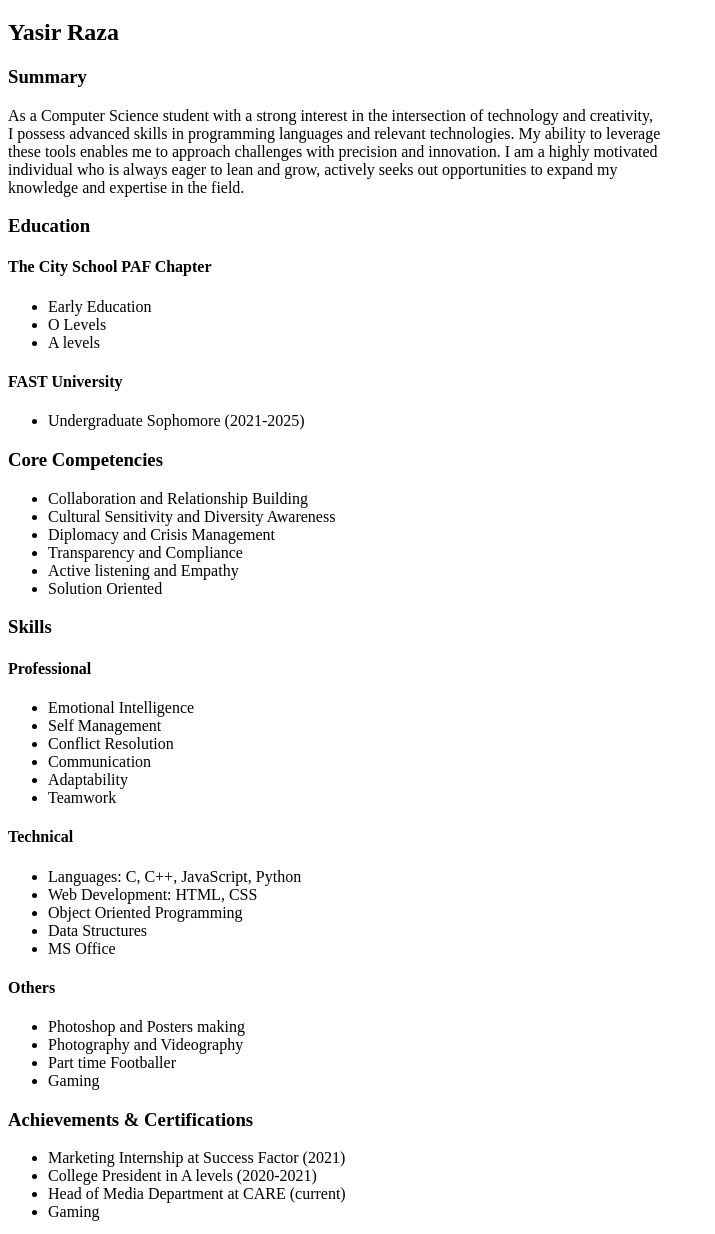
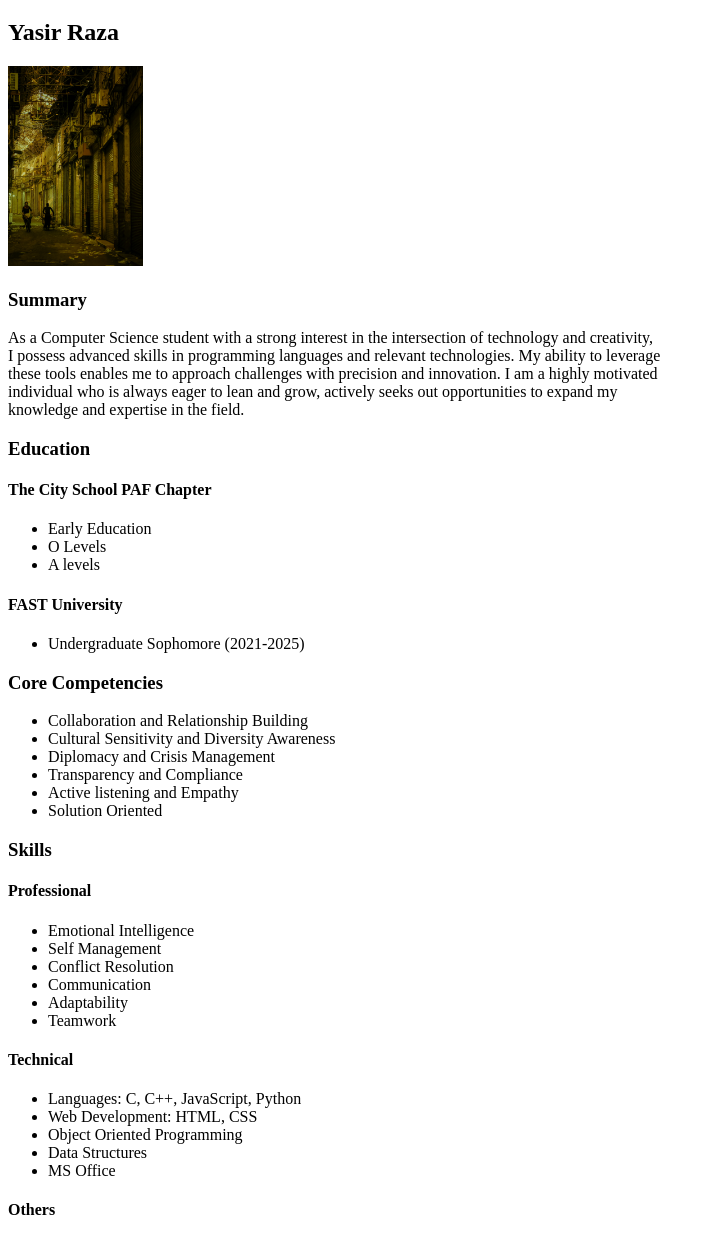
Before and after one commit to yasiraza03/Yasir-s-Resume, a plain HTML site: page index.html in a window 1280 px wide. Shown: the part 61-1295 px from the top of the page, without its empty margins (0-715 px from the left). Drawn offline with Linux system fonts and the light colour scheme.

Commit message:
Add files via upload

```diff
--- a/index.html
+++ b/index.html
@@ -9,6 +9,11 @@
   <body>
     <h1>Portfolio</h1>
     <h2>Yasir Raza</h2>
+    <img
+      src="./omid-armin-1mz8LJYomzI-unsplash.jpg"
+      height="200"
+      alt="street pic"
+    />
     <h3>Summary</h3>
     <p>
       As a Computer Science student with a strong interest in the intersection
@@ -78,9 +83,12 @@
       <li>Marketing Internship at Success Factor (2021)</li>
       <li>College President in A levels (2020-2021)</li>
       <li>Head of Media Department at CARE (current)</li>
-      <li>Gaming</li>
     </ul>
 
     <a href="./contact.html">Contact Me</a>
+
+    <footer>
+      <p>© 2023 MrBombastic</p>
+    </footer>
   </body>
 </html>
```
Also changed, not shown: omid-armin-1mz8LJYomzI-unsplash.jpg (added).
